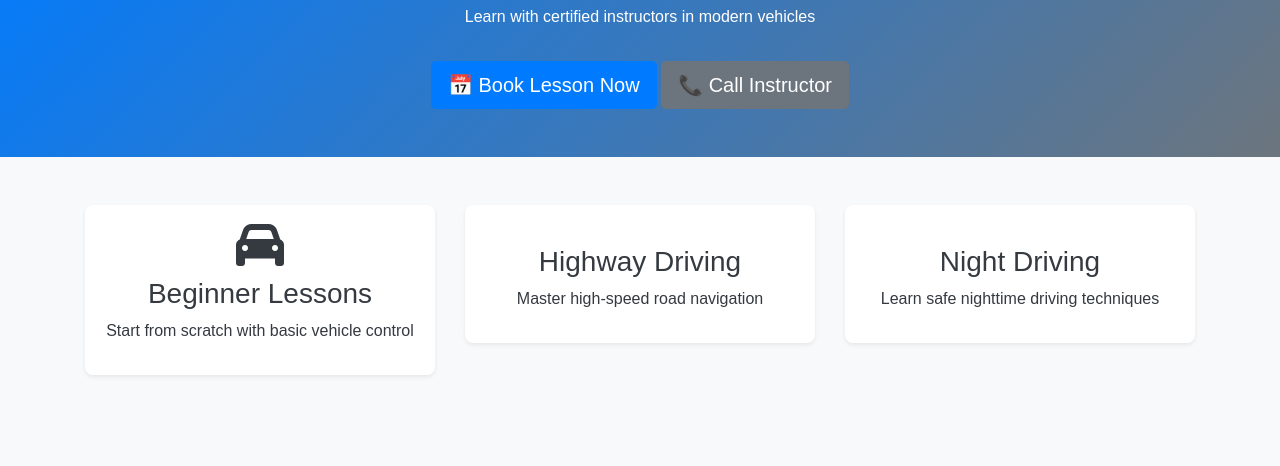
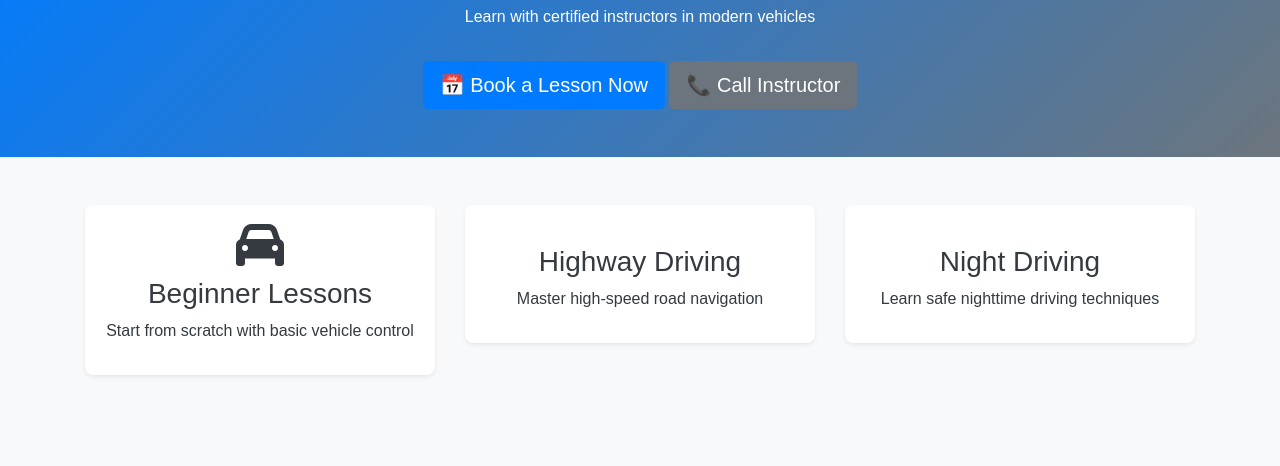
Before and after one commit to mayurbmali/Internship-Assignments-2025, a plain HTML site: page Internship-Reports/index.html in a window 1280 px wide. Shown: the part 155-621 px from the top of the page. Drawn offline with nearby package versions, Linux system fonts and the light colour scheme; some icons are missing.

Commit message:
Removed web dev assignment so as to add proper commit message

```diff
--- a/Internship-Assignments/week 2/Driving School Landing Page/index.html
+++ b/Internship-Reports/index.html
@@ -46,7 +46,7 @@
         <div class="container text-center">
             <h1>Become a Confident Driver 🛣️</h1>
             <p>Learn with certified instructors in modern vehicles</p>
-            <a href="#courses" class="btn btn-primary btn-lg mt-3">📅 Book Lesson Now</a>
+            <a href="#courses" class="btn btn-primary btn-lg mt-3">📅 Book a Lesson Now</a>
             <a href="#contact" class="btn btn-secondary btn-lg mt-3">📞 Call Instructor</a> <!-- Use Bootstrap button styles -->
         </div>
     </section>
```
Also changed, not shown: Internship-Reports/script.js (renamed from Internship-Assignments/week 2/Driving School Landing Page/script.js), Internship-Reports/styles.css (renamed from Internship-Assignments/week 2/Driving School Landing Page/styles.css).
